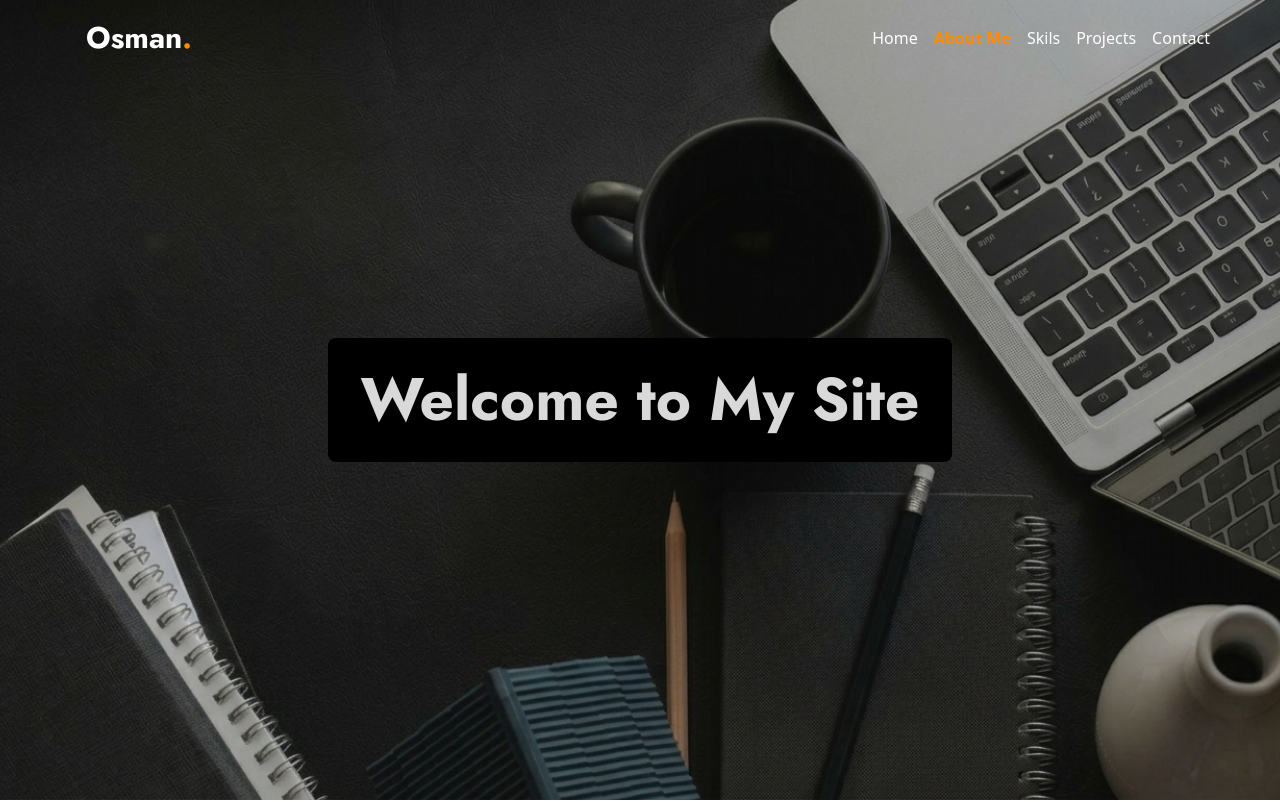
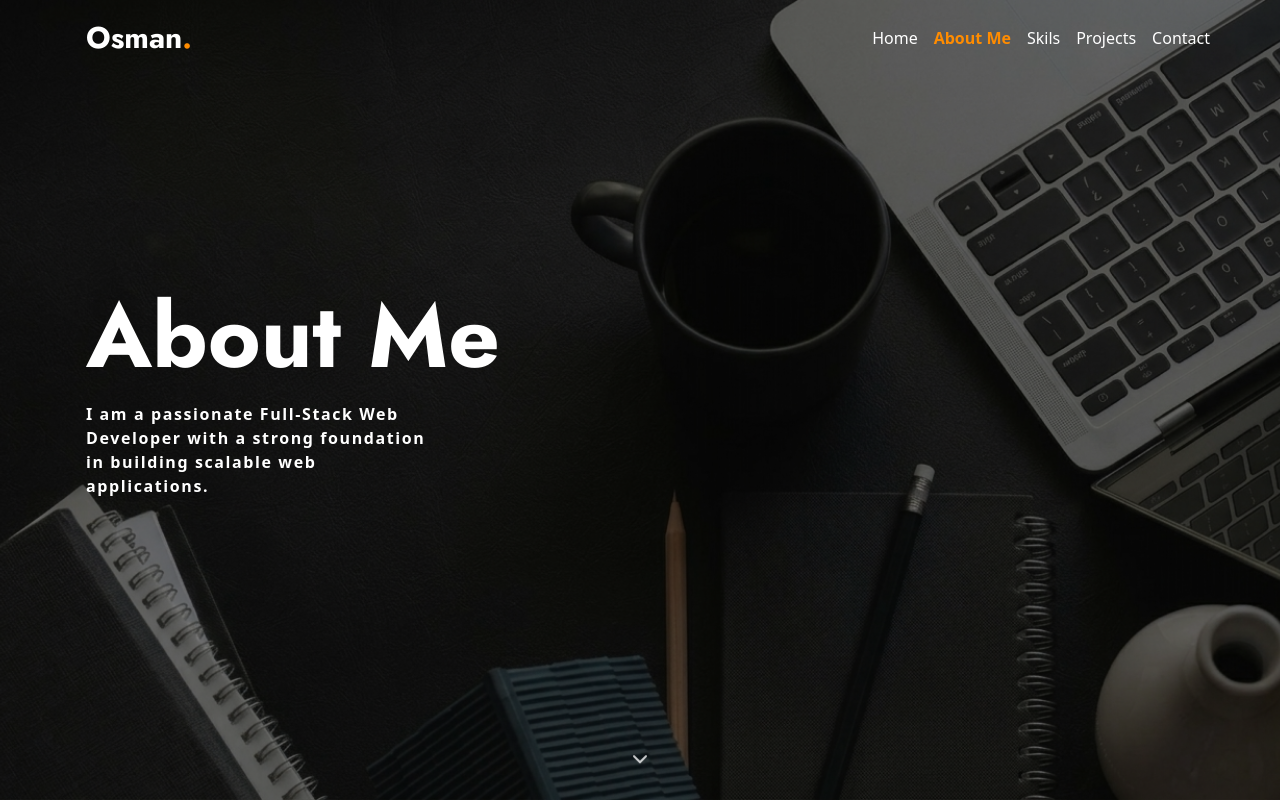
Before and after one commit to osman10/portfolio, a Next.js app: page /about in a window 1280 px wide. Shown: the top 802 px of the page. Built offline with nearby package versions, Linux system fonts and the light colour scheme.

Commit message:
Fixed About section

```diff
--- a/app/about/page.tsx
+++ b/app/about/page.tsx
@@ -1,15 +1,58 @@
-const AboutPage = () => {
-    return (
-        <div className="h-screen bg-image flex items-center justify-center">
-            {/* Overlay */}
-            <div className="absolute inset-0 bg-black/15"></div>
-            <div className="bg-black bg-opacity-50 p-8 rounded-lg">
-                <h1 className="text-white text-6xl font-jost font-bold">
-                    Welcome to My Site
-                </h1>
-            </div>
+"use client";
+import ScrollIndicator from "../components/ScrollIndicator";
+import { motion } from "framer-motion";
+
+
+const page = () => {
+  return (
+    <>
+      {/* full screen content */}
+      <div className="relative bg-image h-screen flex flex-col justify-center">
+        {/* overlay */}
+        <div className="absolute inset-0 bg-black opacity-50"></div>
+
+        {/* text content */}
+        <div className="container mx-auto text-center md:text-left text-white relative z-10">
+          <motion.h1
+            initial={{ opacity: 0, y: -100 }}
+            whileInView={{ opacity: 1, y: 0 }}
+            transition={{
+              type: "spring",
+              stiffness: 100,
+              damping: 10,
+              delay: 1
+            }}
+            className="h1 text-center md:text-left"
+          >
+            About Me
+          </motion.h1>
+          <motion.h2
+            initial={{ opacity: 0, y: -100 }}
+            whileInView={{ opacity: 1, y: 0 }}
+            transition={{
+              type: "spring",
+              stiffness: 100,
+              damping: 10,
+              delay: 1.3
+            }}
+            className="font-bold tracking-[1.6px] py-4 max-w-[350px] text-center md:text-left"
+          >
+            I am a passionate Full-Stack Web Developer with a strong foundation in building scalable web applications.
+          </motion.h2>
         </div>
-    );
+        {/* Placed at the bottom of the hero section */}
+        <ScrollIndicator />
+      </div>
+
+
+      {/* below full screen content */}
+      <div className="container mx-auto px-4 lg:px-0 py-8 h-screen">
+        <p className="">Building Scalable Full-Stack Web Applications with React, Node.js, Express & MongoDB. Dedicated to crafting fast, user-centered web applications with clean REST APIs, robust database schemas, and smooth interactive interfaces</p>
+      </div>
+
+
+    </>
+  );
 };
 
-export default AboutPage;
+export default page;
--- a/app/components/Logo.tsx
+++ b/app/components/Logo.tsx
@@ -1,10 +1,12 @@
-
+import Link from "next/link";
 
 const Logo = () => {
     return (
-        <div>
-            <h1 className="font-bold text-3xl text-white font-jost px-4">Osman<span className="text-dark-orange">.</span></h1>
-        </div>
+        <Link href="/" className="inline-block">
+            <h1 className="font-bold text-3xl text-white font-jost px-4">
+                Osman<span className="text-dark-orange">.</span>
+            </h1>
+        </Link>
     );
 };
 
```
